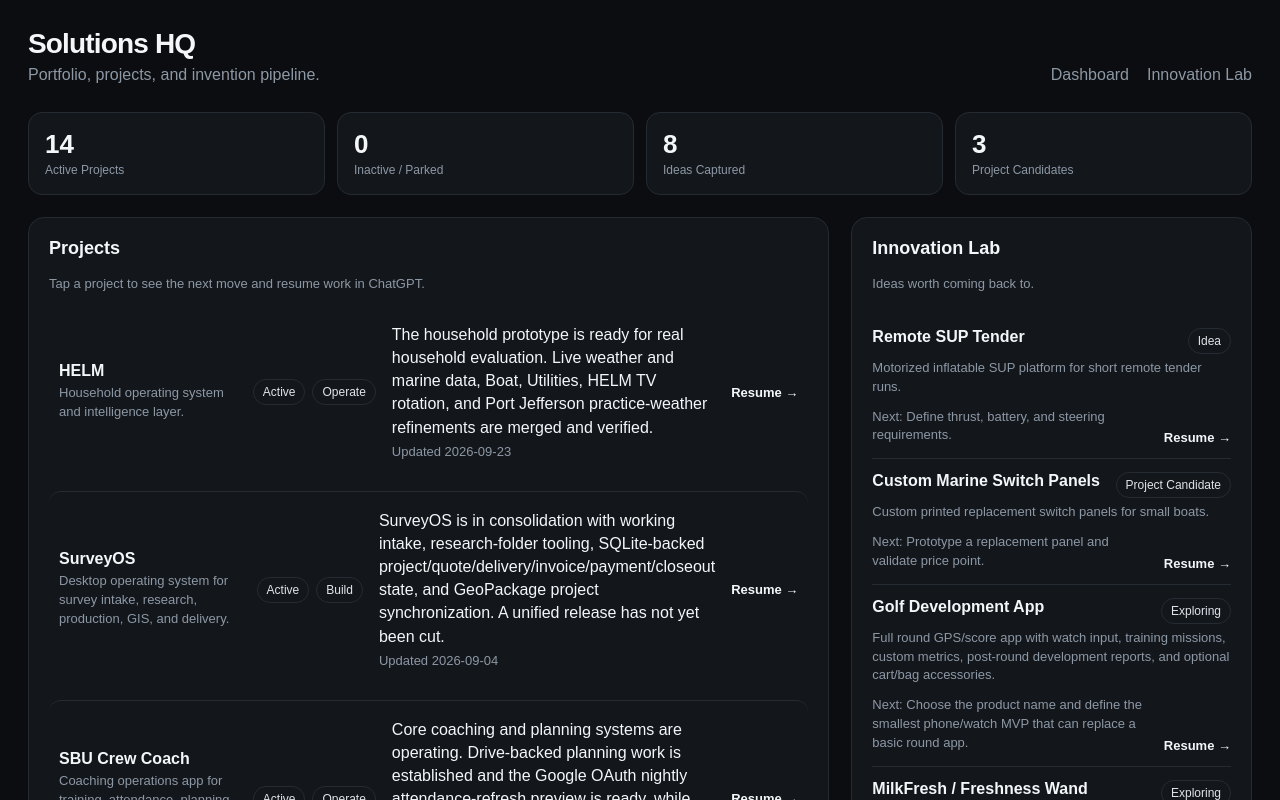
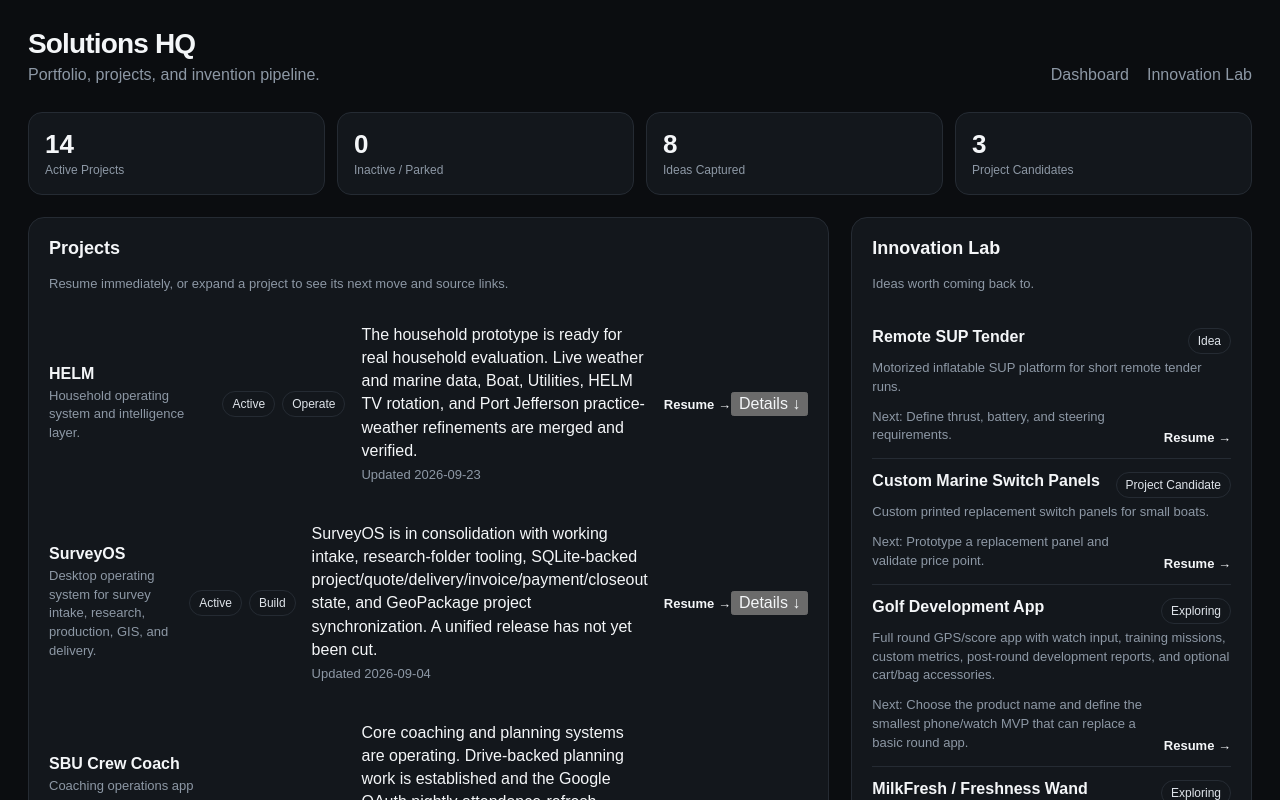
Before and after one commit to fieldlogic-lab/SolutionsHQ, a Next.js app: page / in a window 1280 px wide. Shown: the top 800 px of the page. Built offline with nearby package versions, Linux system fonts and the light colour scheme.

Commit message:
Use expandable project cards on dashboard

```diff
--- a/app/page.tsx
+++ b/app/page.tsx
@@ -1,6 +1,7 @@
 import Link from "next/link";
 import { projects } from "@/data/projects";
 import { ideas } from "@/data/ideas";
+import ProjectCardExpandable from "@/components/ProjectCardExpandable";
 
 export default function Dashboard() {
   const active = projects.filter(p => p.status === "Active");
@@ -19,27 +20,13 @@ export default function Dashboard() {
         <div className="section-heading">
           <div>
             <h2>Projects</h2>
-            <p className="small">Tap a project to see the next move and resume work in ChatGPT.</p>
+            <p className="small">Resume immediately, or expand a project to see its next move and source links.</p>
           </div>
         </div>
 
         <div className="cards">
           {projects.map(project => (
-            <Link className="card project-card-link" href={`/projects/${project.slug}`} key={project.slug}>
-              <div className="project-card-title">
-                <div className="name">{project.name}</div>
-                <div className="small">{project.description}</div>
-              </div>
-              <div className="project-card-badges">
-                <span className="badge">{project.status}</span>
-                <span className="badge">{project.stage}</span>
-              </div>
-              <div className="project-card-status">
-                <div>{project.currentStatus}</div>
-                <div className="small">Updated {project.lastUpdate}</div>
-              </div>
-              <div className="resume-link">Resume →</div>
-            </Link>
+            <ProjectCardExpandable project={project} key={project.slug} />
           ))}
         </div>
       </section>
```
